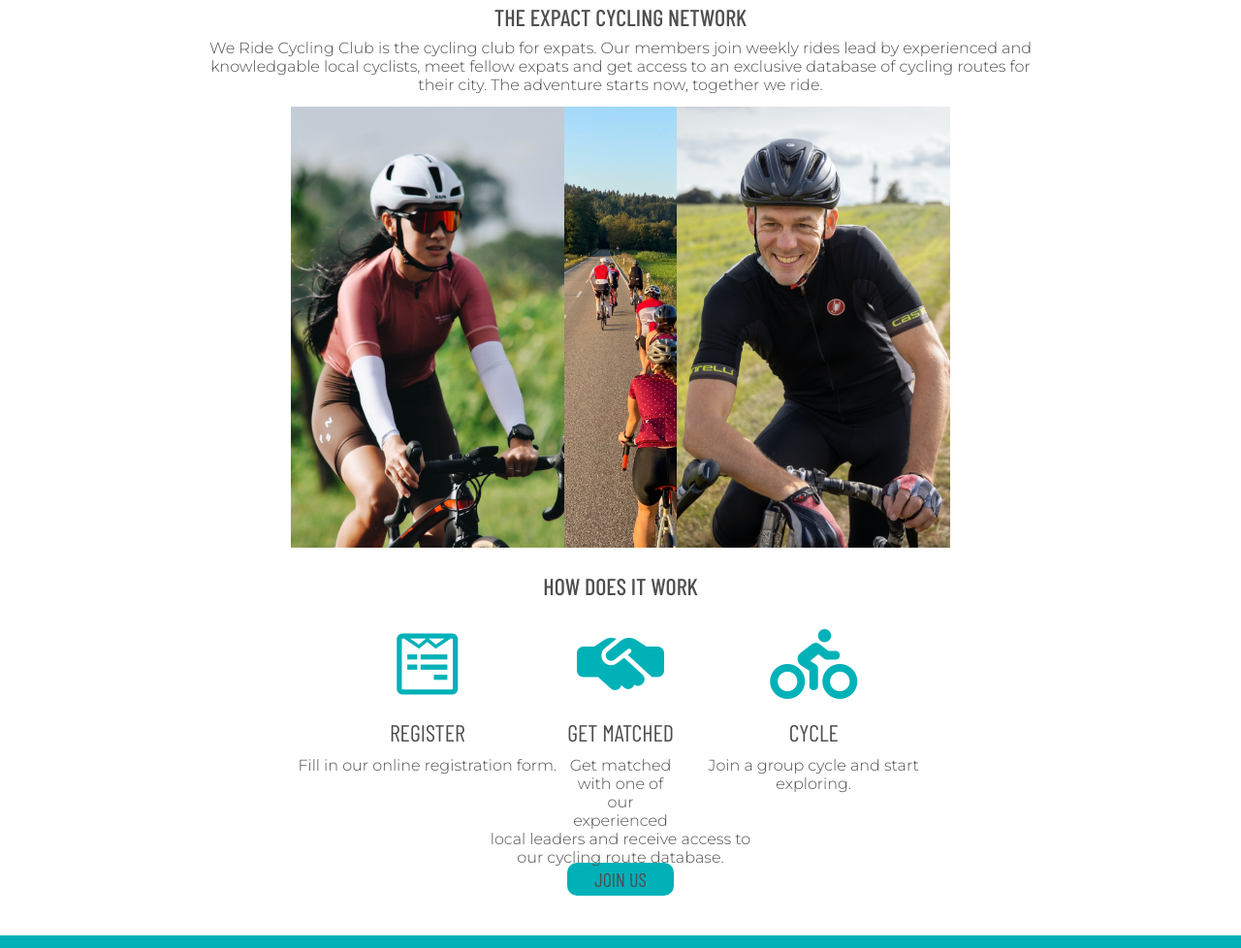
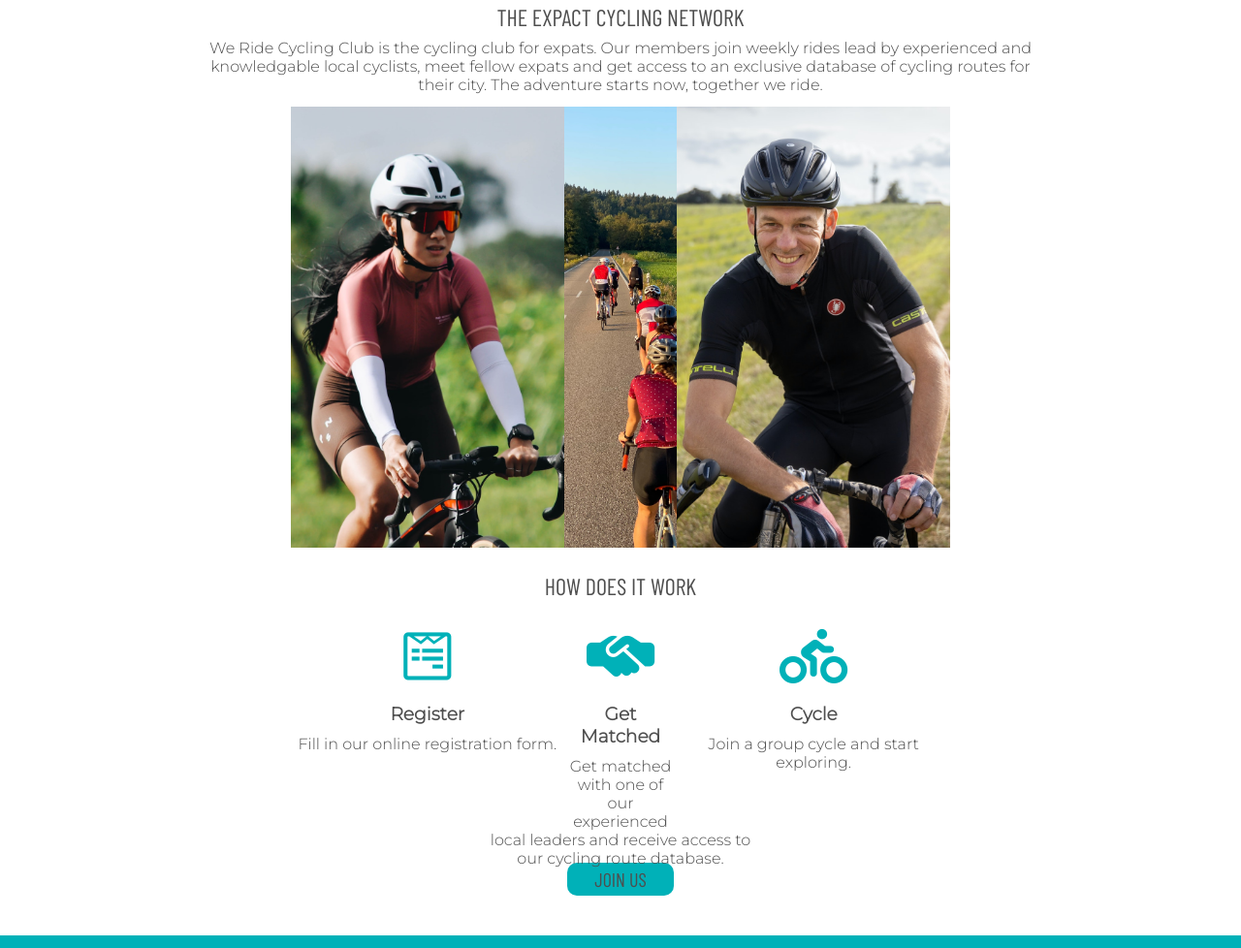
Before and after one commit to orlagh-sweeney/we-ride-cycling-club, a plain HTML site: page index.html in a window 1280 px wide. Shown: the part 685-1663 px from the top of the page at 97% size. Drawn offline with nearby package versions, Linux system fonts and the light colour scheme.

Commit message:
refactor: updated h1, h2 and h3 headings on index page

```diff
--- a/assets/css/style.css
+++ b/assets/css/style.css
@@ -156,8 +156,12 @@ This code was causing then navigation bar not to work so it has been removed.
     height: 300px;
 }
 
-#how-it-works > h1 {
+#how-it-works > h2 {
     text-align: center;
+}
+
+#how-it-works > h3 {
+    font-family: Montserrat, sans-serif;
 }
 
 #left-work {
@@ -193,7 +197,7 @@ This code was causing then navigation bar not to work so it has been removed.
    color: #00B1B8;
 }
 
-div > h2 {
+div > h3 {
     padding-bottom: 10px;
 }
 
@@ -201,6 +205,10 @@ div > h2 {
 
 #join-us {
     height: 75px;
+}
+
+#join-us > h2 {
+    display: none;
 }
 
 #cta a {
--- a/index.html
+++ b/index.html
@@ -41,7 +41,7 @@
     </section>
     <section id="intro">
         <div id="introduction">
-            <h1>The Expact Cycling Network</h1>
+            <h2>The Expact Cycling Network</h2>
             <p>We Ride Cycling Club is the cycling club for expats. Our members join weekly rides lead by experienced and knowledgable local cyclists, meet fellow expats and get access to an exclusive database of cycling routes for their city. The adventure starts now, together we ride.</p>
         </div>
         <div id="left-about"></div>
@@ -49,22 +49,22 @@
         <div id="center-about"></div>
     </section>
     <section id="how-it-works">
-        <h1>How does it work</h1>
+        <h2>How does it work</h2>
         <div id="left-work">
-            <h2><i class="fa-brands fa-wpforms"></i><br>Register</h2>
+            <h3><i class="fa-brands fa-wpforms"></i><br>Register</h3>
             <p>Fill in our online registration form.</p>
         </div>
         <div id="right-work">
-            <h2><i class="fa-solid fa-person-biking"></i><br>Cycle</h2>
+            <h3><i class="fa-solid fa-person-biking"></i><br>Cycle</h3>
             <p>Join a group cycle and start exploring.</p>
         </div>
         <div id="center-work">
-            <h2><i class="fa-solid fa-handshake-simple"></i><br>Get Matched</h2>
+            <h3><i class="fa-solid fa-handshake-simple"></i><br>Get Matched</h3>
             <p>Get matched with one of our experienced local leaders and receive access to our cycling route database.</p>
         </div>
     </section>
     <section id="join-us">
-        <h2 style="display: none;">Join Us</h2>
+        <h2>Join Us</h2>
         <div id="cta">
             <a href="#">Join Us</a>
         </div>
```
